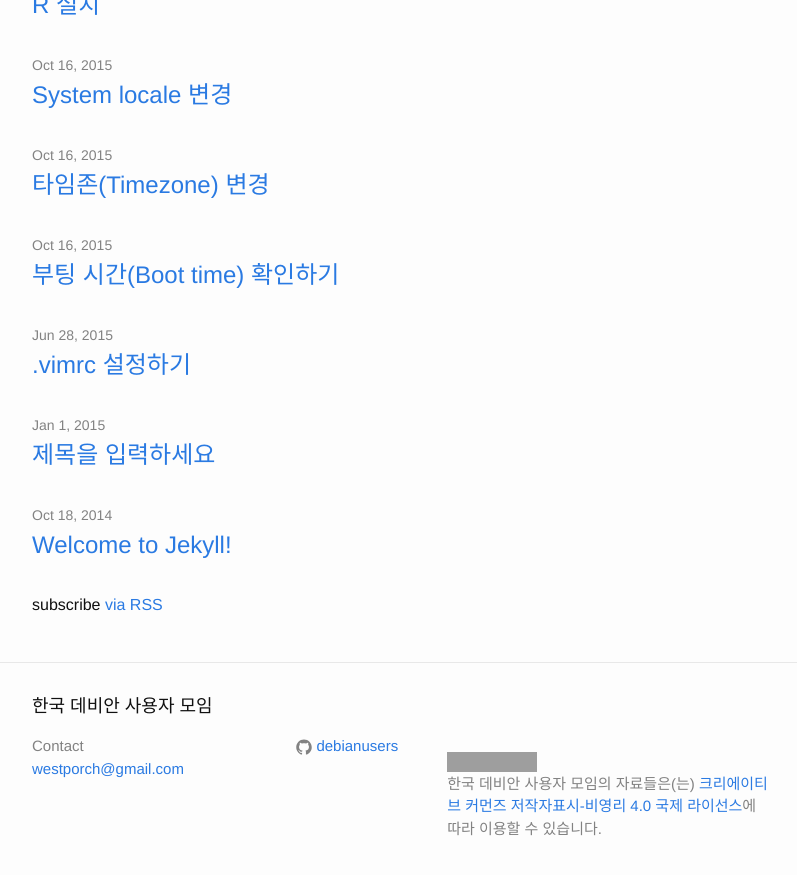
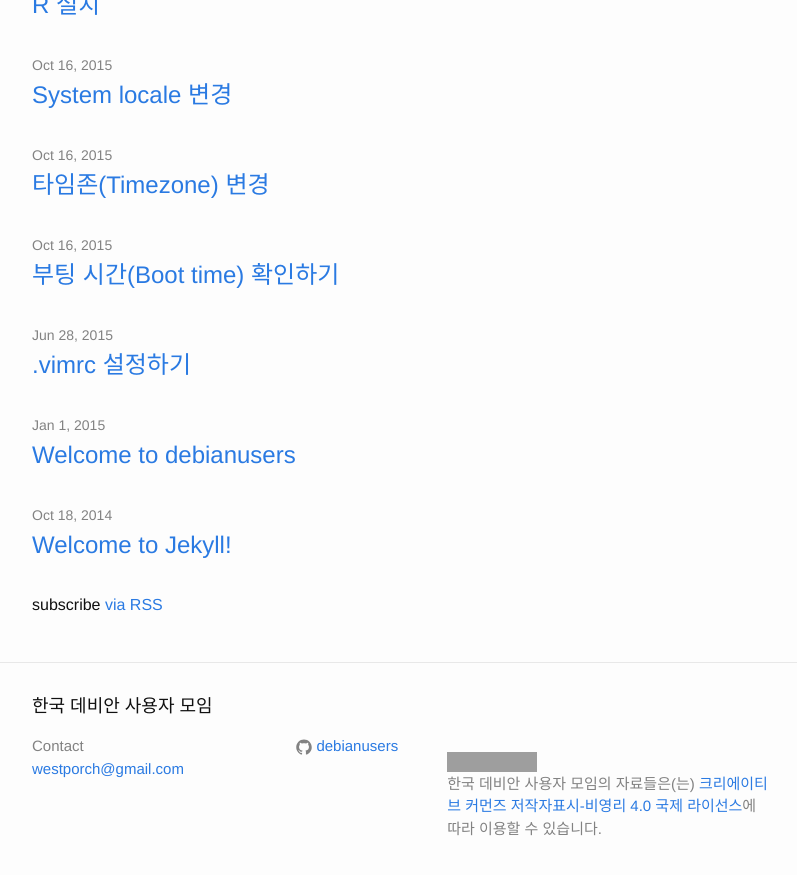
Before and after one commit to debianusers/debianusers.github.io, a Jekyll site: the page built from index.html, in a window 1280 px wide and 900 px high, scrolled down 1950 px. Shown: the top 875 px of the window, without its empty margins (238-1035 px from the left). Built offline with Jekyll 4.4.1, drawn with Linux system fonts in a browser that asks for light colours; comment, search, counter and statistics services are not loaded; grey boxes are pictures that could not be loaded.

Commit message:
내용 변경

```diff
--- a/_posts/2015-01-01-welcome-to-debianusers.markdown
+++ b/_posts/2015-01-01-welcome-to-debianusers.markdown
@@ -1,10 +1,10 @@
 ---
 layout: post
-title: "제목을 입력하세요"
+title: "Welcome to debianusers"
 author: <a href="mailto:westporch@gmail.com">Westporch</a>
 ---
 
-이 문서를 샘플 문서 양식입니다.
+문서 양식입니다.
 
 # 1. Title1
 
```
Also changed, not shown: other parts of _posts/2015-01-01-welcome-to-debianusers.markdown (+3 -1 lines).
